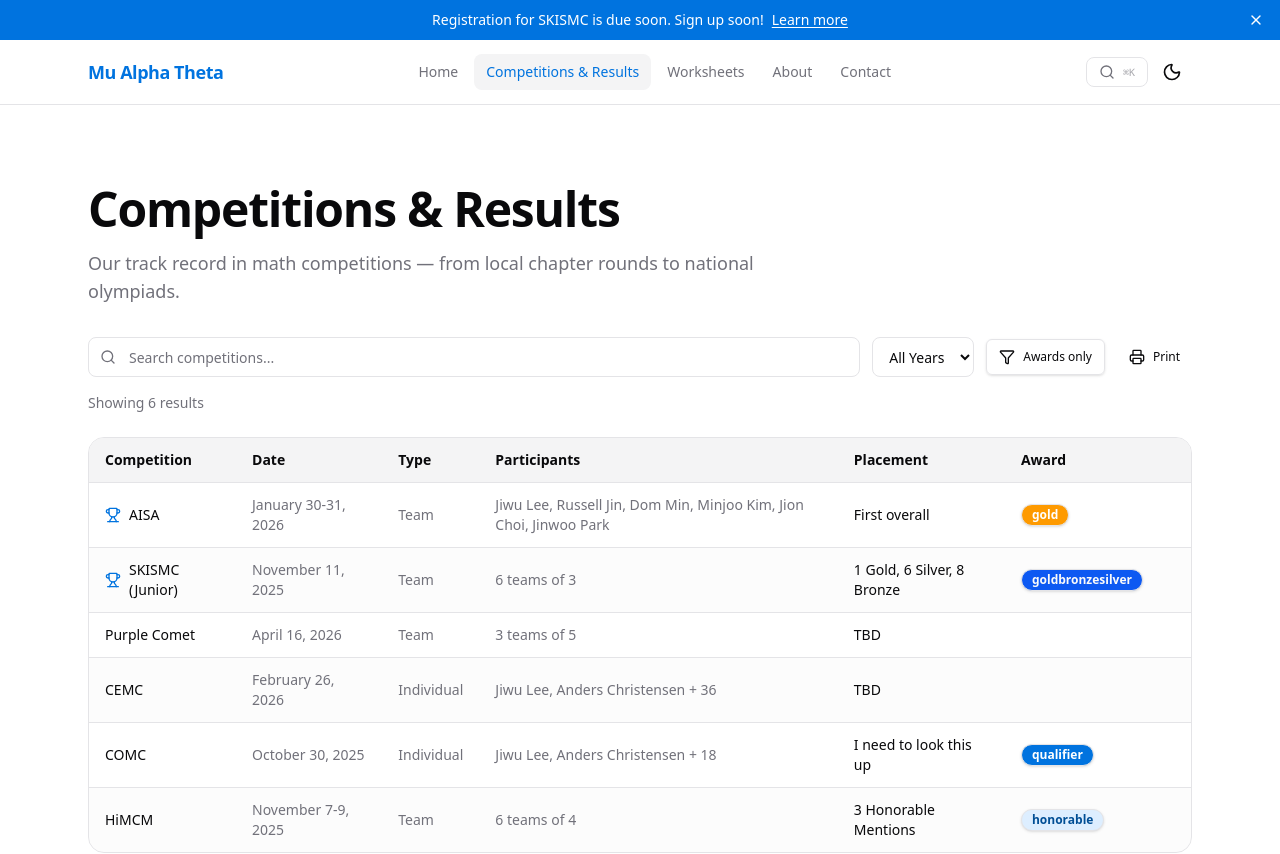
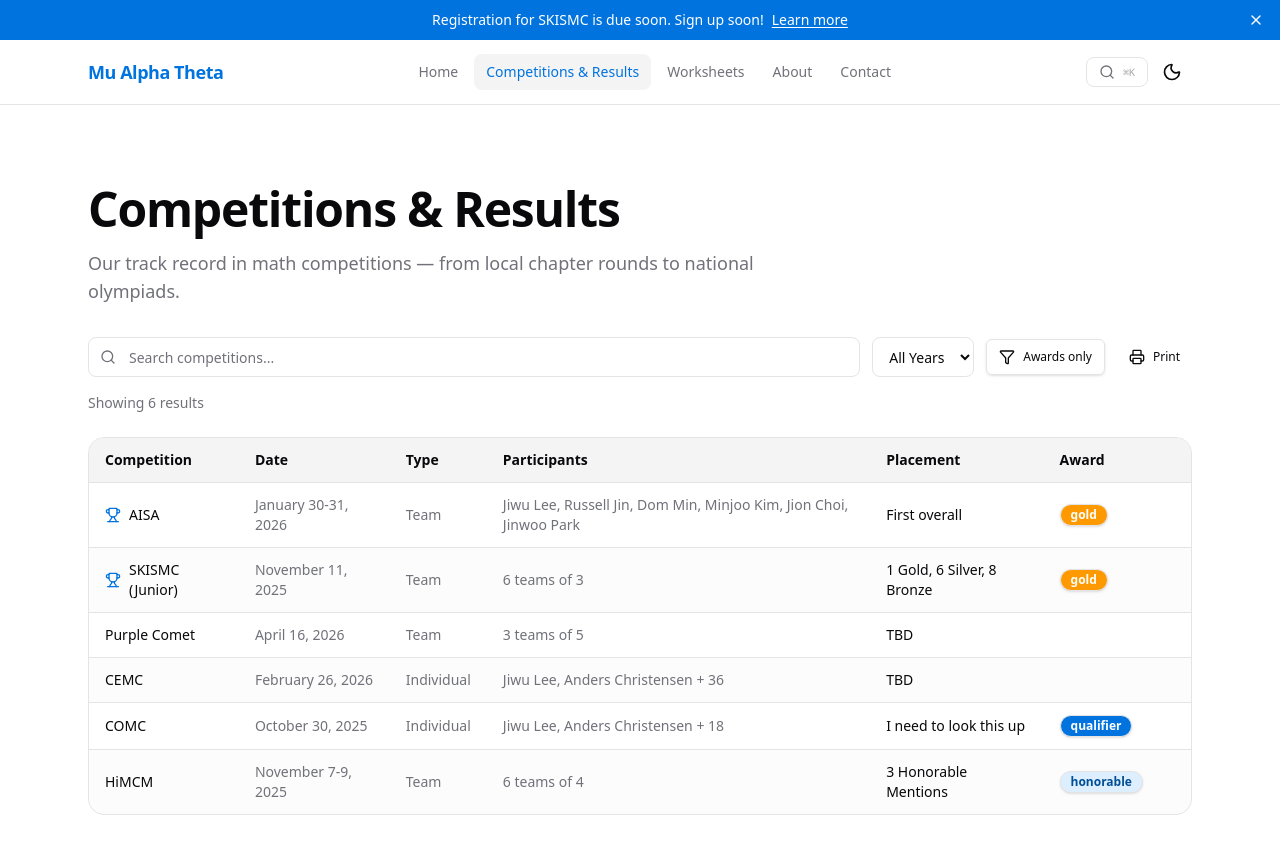
Before and after one commit to Dersdadawg/sis-mat-website, a Next.js app: page /competitions in a window 1280 px wide. Shown: the top 854 px of the page. Built offline with nearby package versions, Linux system fonts and the light colour scheme.

Commit message:
Update competitions.ts
more bug fix

```diff
--- a/content/competitions.ts
+++ b/content/competitions.ts
@@ -21,7 +21,7 @@
     category: "team",
     participants: ["6 teams of 3"],
     placement: "1 Gold, 6 Silver, 8 Bronze",
-    awardLevel: ["gold", "bronze", "silver"],
+    awardLevel: "gold",
     notes: "Yejun Kim received recognition for overall high score in the competition and earned a spot in the World Junior Finals in Melbourne Australia. ",
     featured: true,
   },
```
